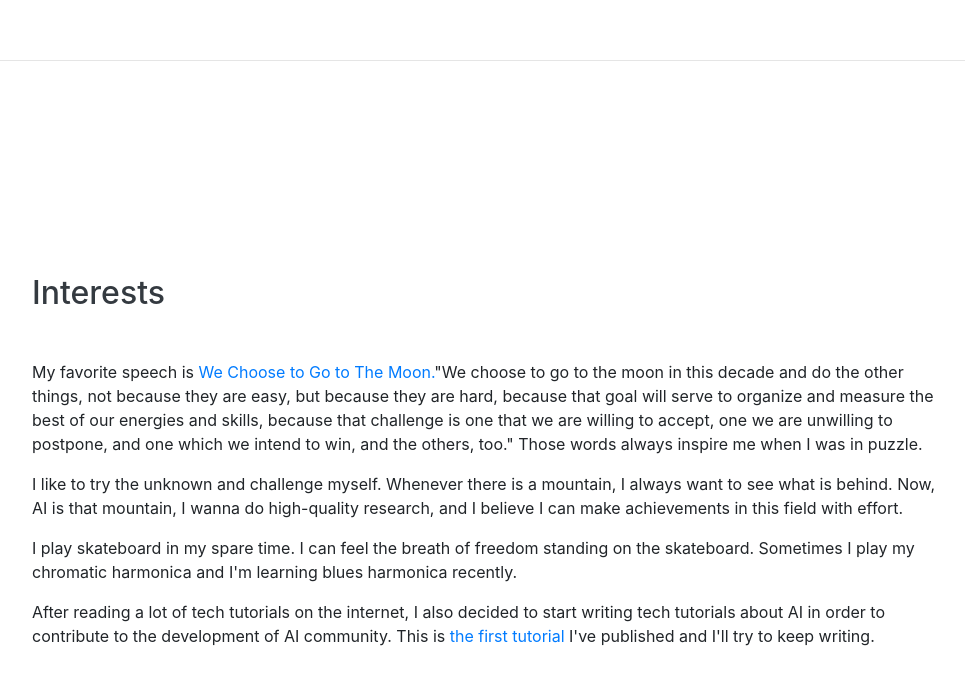
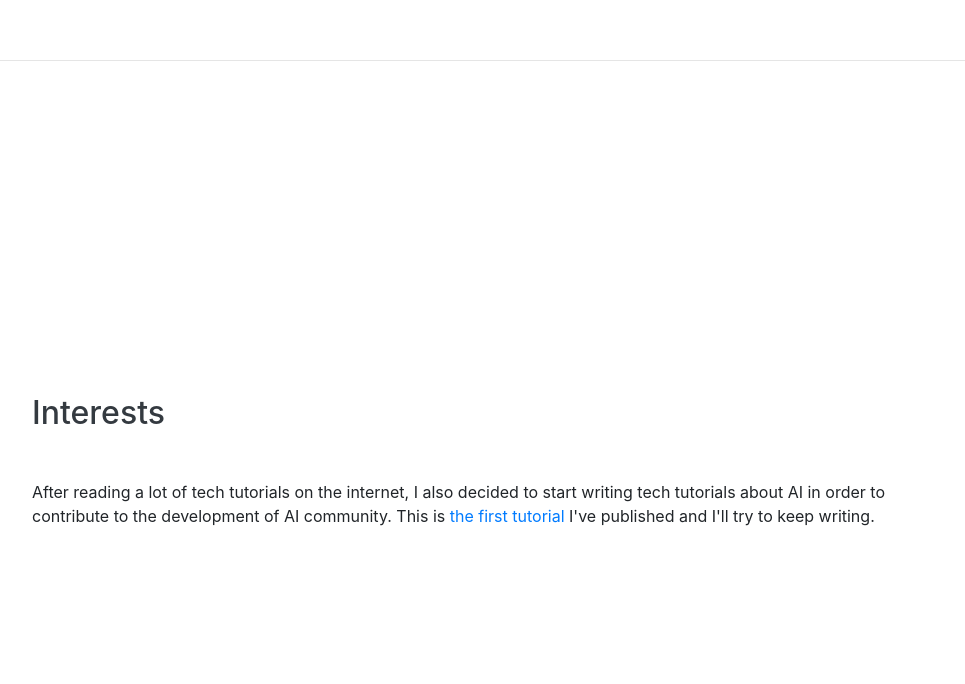
Before and after one commit to shuiba0/shuiba0.github.io, a website with bundled scripts: page index.html in a window 1280 px wide. Shown: the part 2342-3026 px from the top of the page, without its empty margins (288-1253 px from the left). Built offline with nearby package versions, Linux system fonts and the light colour scheme; a web font is replaced by a local one.

Commit message:
Update index.html

```diff
--- a/index.html
+++ b/index.html
@@ -170,10 +170,7 @@ Out-Of-Distribution Generalization</h3>
     <section class="resume-section p-3 p-lg-5 d-flex align-items-center" id="interests">
       <div class="w-100">
         <h2 class="mb-5">Interests</h2>
-        <p>My favorite speech is  <a href="https://www.youtube.com/watch?v=g25G1M4EXrQ">We Choose to Go to The Moon.</a>"We choose to go to the moon in this decade and do the other things, not because they are easy, but because they are hard, because that goal will serve to organize and measure the best of our energies and skills, because that challenge is one that we are willing to accept, one we are unwilling to postpone, and one which we intend to win, and the others, too." Those words always inspire me when I was in puzzle.</p>
-        <p>I like to try the unknown and challenge myself. Whenever there is a mountain, I always want to see what is behind. Now, AI is that mountain, I wanna do high-quality research, and I believe I can make achievements in this field with effort.</p>
-        <p>I play skateboard in my spare time. I can feel the breath of freedom standing on the skateboard.
-		Sometimes I play my chromatic harmonica and I'm learning blues harmonica recently.</p>
+
 	<p class="mb-0"> After reading a lot of tech tutorials on the internet, I also decided to start writing tech tutorials about AI in order to contribute to the development of AI community. This is <a href="https://zhuanlan.zhihu.com/p/569994589?">the first tutorial</a> I've published and I'll try to keep writing.</p>
 
       </div>
```
